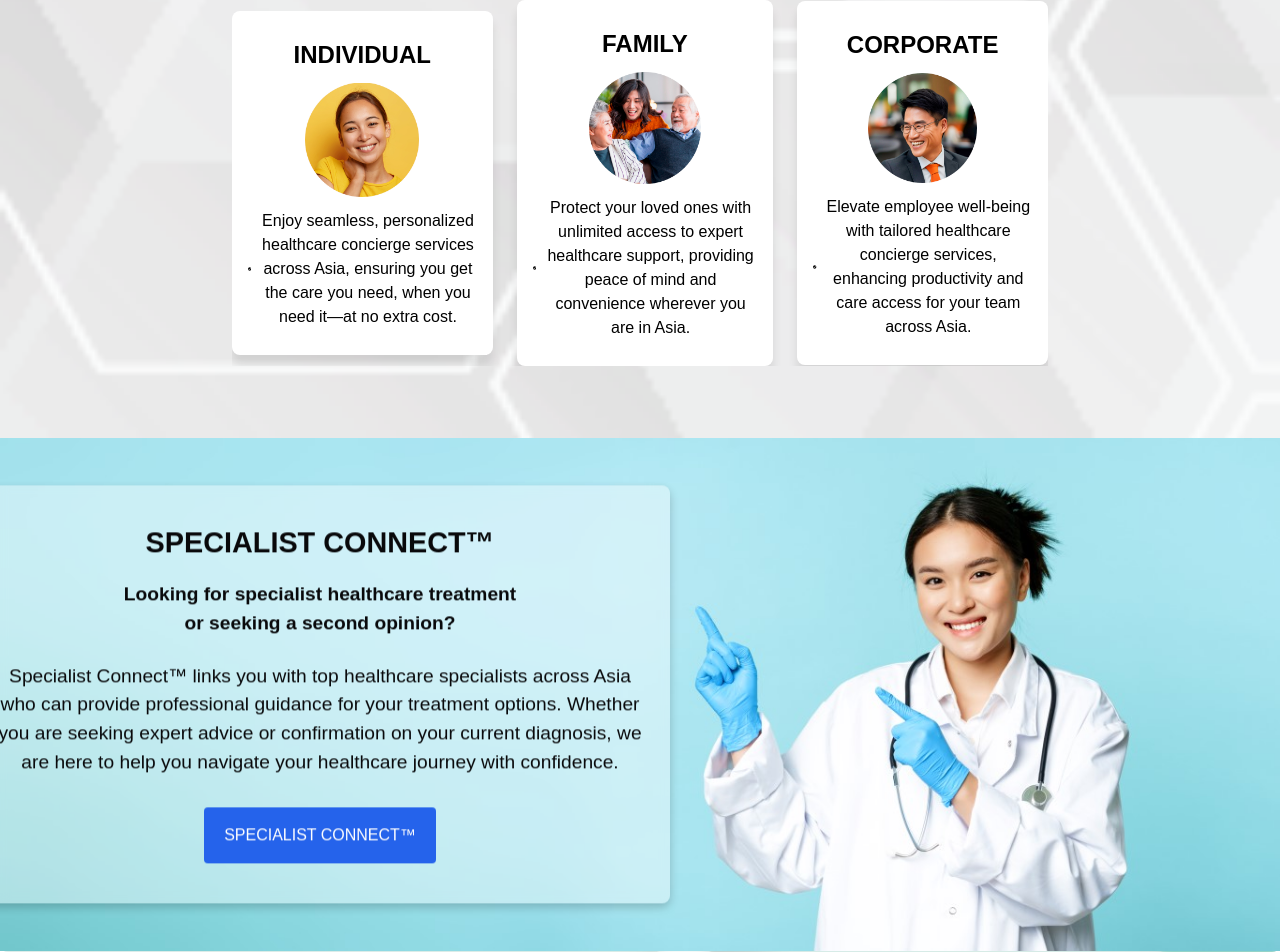
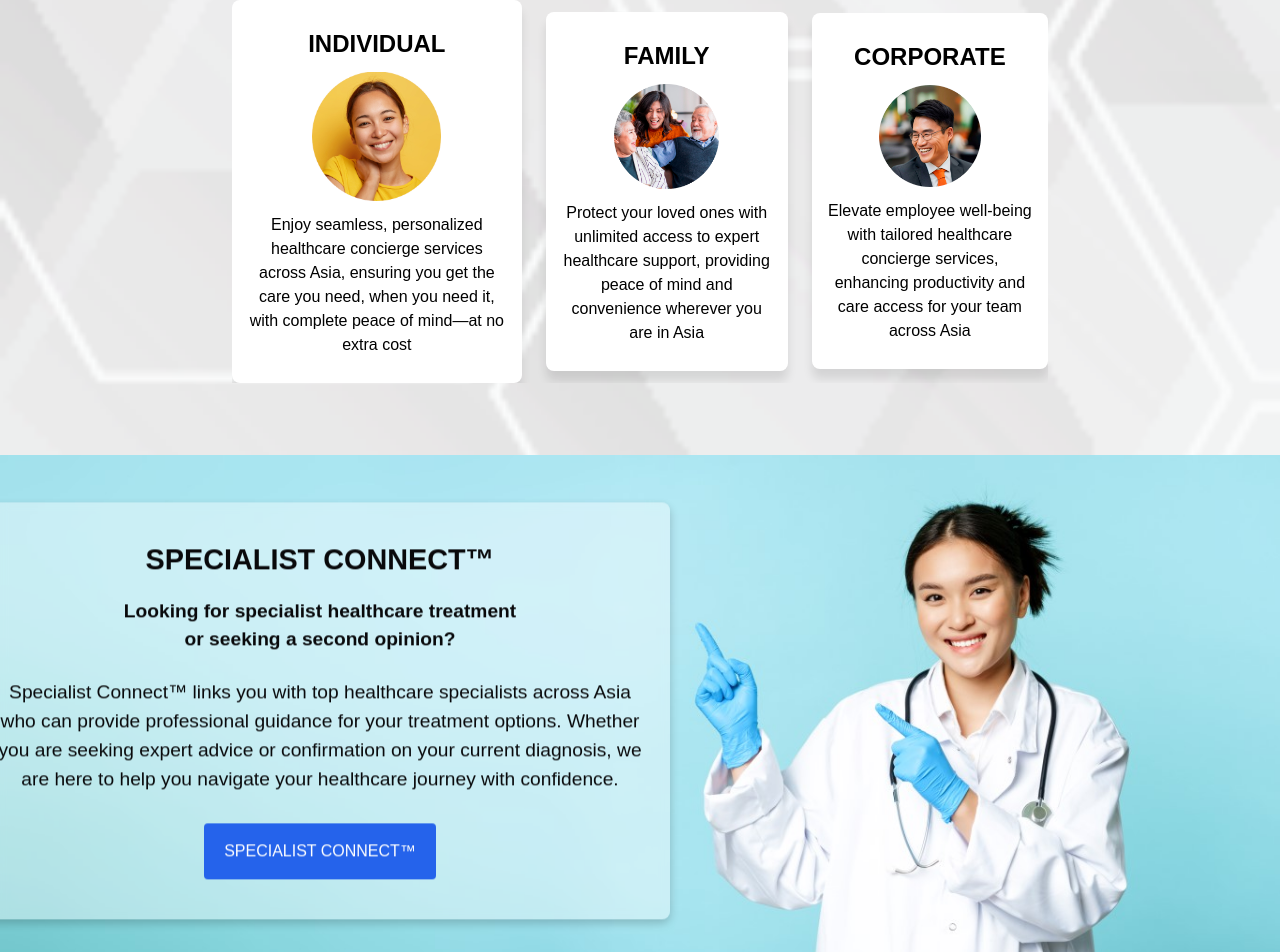
Before and after one commit to ywlee8888/funderasia_nextjs, a Next.js app: page / in a window 1280 px wide. Shown: the part 2552-3504 px from the top of the page. Built offline with nearby package versions, Linux system fonts and the light colour scheme.

Commit message:
Update Membership Tiers

```diff
--- a/components/cards/membership.tsx
+++ b/components/cards/membership.tsx
@@ -6,16 +6,14 @@ interface CardProps {
   imageSrc: string;
   title: string;
   description: string;
-  icon: IconType;
 }
 
-const TextIconCard: React.FC<CardProps> = ({ imageSrc, title, description, icon: Icon }) => {
+const TextIconCard: React.FC<CardProps> = ({ imageSrc, title, description }) => {
   return (
     <div className={styles.card}>
       <h2 className={styles.cardTitle}>{title}</h2>
       <img src={imageSrc} alt={title} className={styles.cardImage} />
       <p className={styles.cardDescription}>
-        <Icon style={{ marginRight: '8px', verticalAlign: 'middle' }} />
         {description}
       </p>
     </div>
--- a/components/cards/membershipTiers.tsx
+++ b/components/cards/membershipTiers.tsx
@@ -9,19 +9,19 @@ const MembershipCardContainer: React.FC = () => {
       imageSrc: "/img/individual.jpg",
       title: "INDIVIDUAL",
       description:
-        "Enjoy seamless, personalized healthcare concierge services across Asia, ensuring you get the care you need, when you need it—at no extra cost.",
+        "Enjoy seamless, personalized healthcare concierge services across Asia, ensuring you get the care you need, when you need it, with complete peace of mind—at no extra cost",
     },
     {
       imageSrc: "/img/family.jpg",
       title: "FAMILY",
       description:
-        "Protect your loved ones with unlimited access to expert healthcare support, providing peace of mind and convenience wherever you are in Asia.",
+        "Protect your loved ones with unlimited access to expert healthcare support, providing peace of mind and convenience wherever you are in Asia",
     },
     {
       imageSrc: "/img/corporate_executives.jpg",
       title: "CORPORATE",
       description:
-        "Elevate employee well-being with tailored healthcare concierge services, enhancing productivity and care access for your team across Asia.",
+        "Elevate employee well-being with tailored healthcare concierge services, enhancing productivity and care access for your team across Asia",
     },
   ];
 
@@ -53,7 +53,6 @@ const MembershipCardContainer: React.FC = () => {
             imageSrc={card.imageSrc}
             title={card.title}
             description={card.description}
-            icon={FaCheckCircle}
           />
         ))}
       </div>
```
